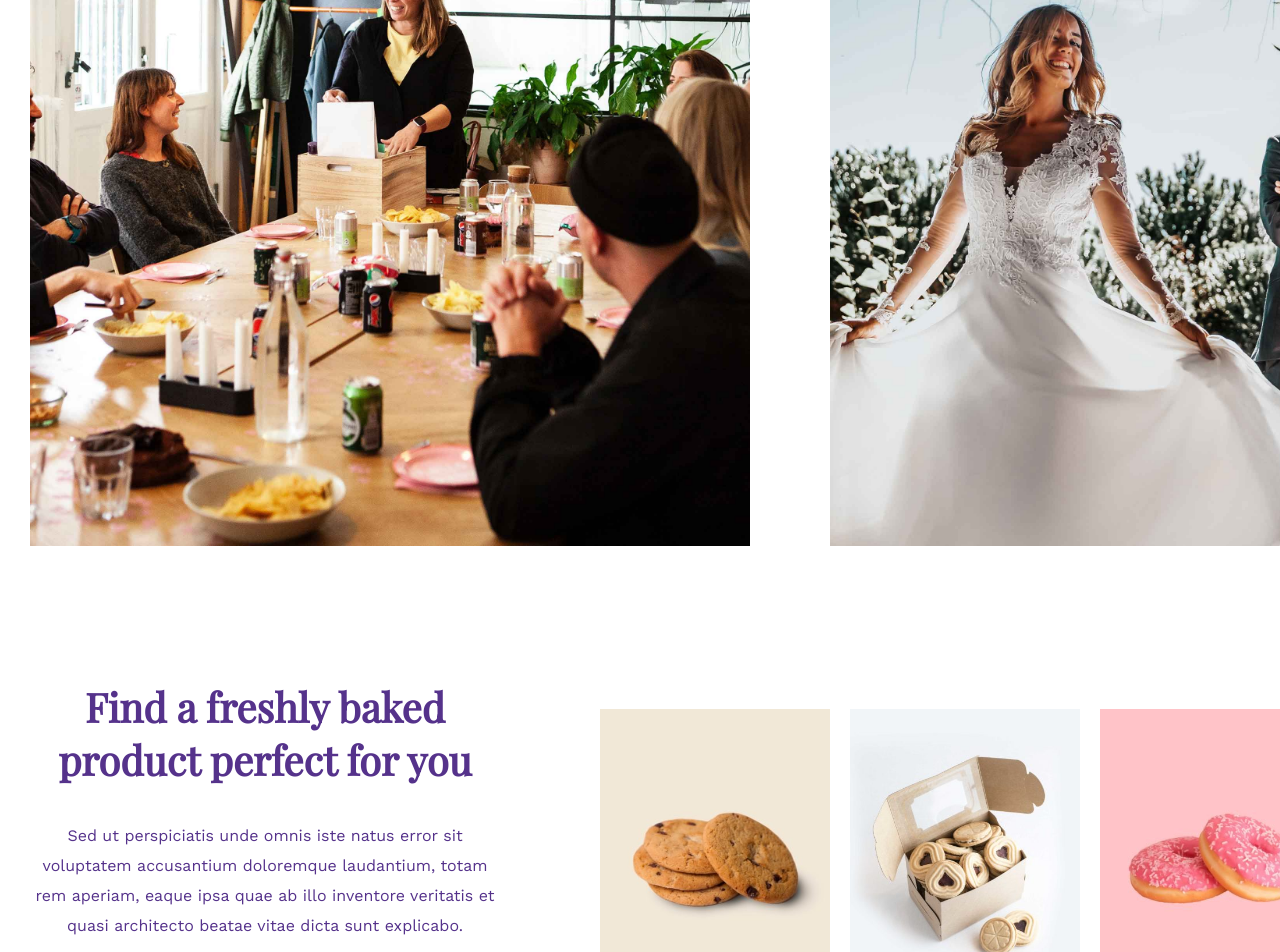
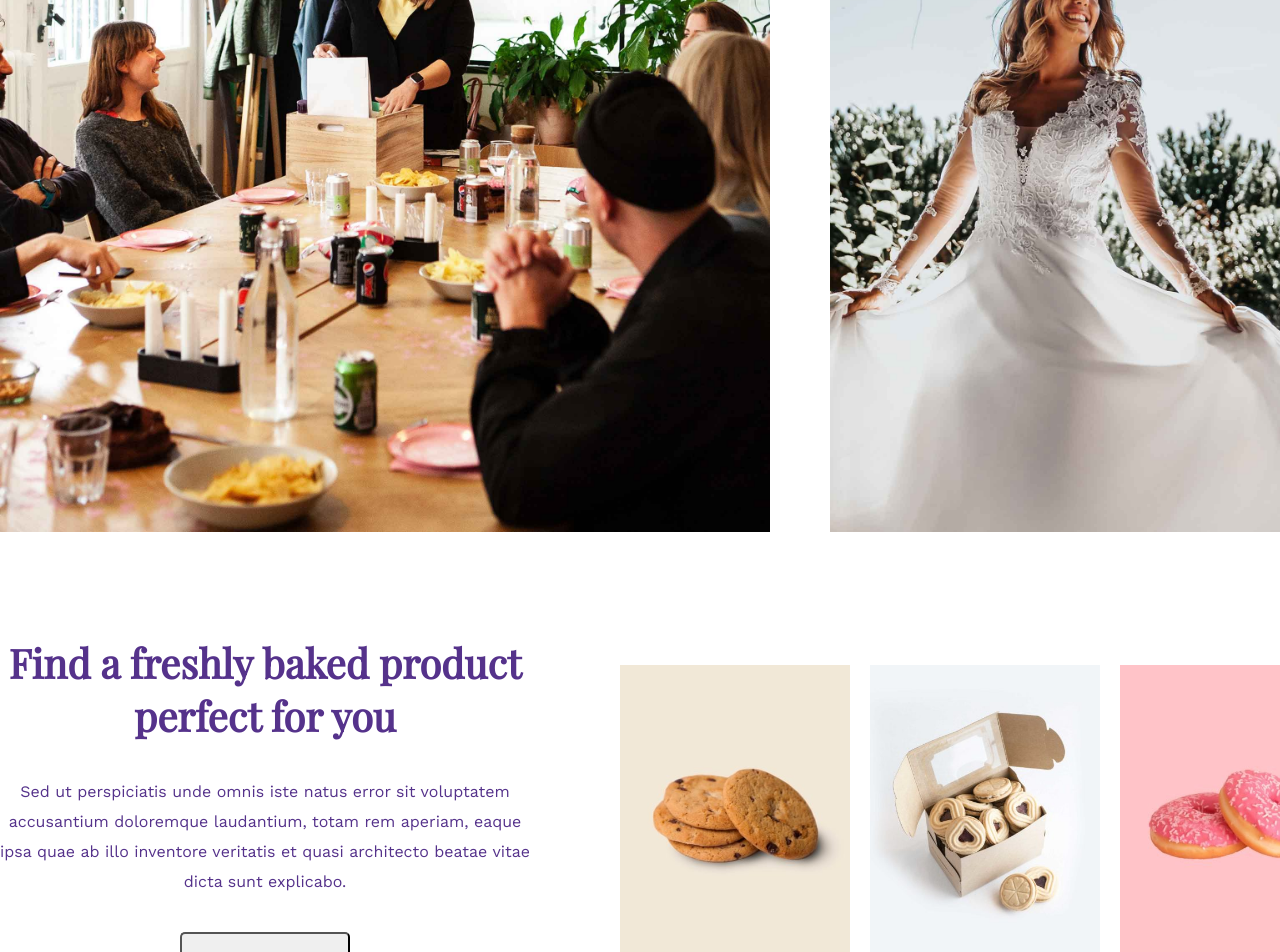
Before and after one commit to EnricoNapolitano/2023-01-31-esame_midterm, a Vue app in the folder proj-html-vuejs/: page / in a window 1280 px wide. Shown: the part 1848-2800 px from the top of the page. Built offline with nearby package versions, Linux system fonts and the light colour scheme.

Commit message:
padd/marg review to get section borders alligned

```diff
--- a/proj-html-vuejs/src/components/AppMain/ShoppingCall.vue
+++ b/proj-html-vuejs/src/components/AppMain/ShoppingCall.vue
@@ -33,6 +33,11 @@ export default {
         height: auto;
     }
 
+    li {
+        padding-left: 20px;
+        padding-right: 0;
+    }
+
     img {
         max-width: 100%;
     }
--- a/proj-html-vuejs/src/components/AppMain/WeddingSection.vue
+++ b/proj-html-vuejs/src/components/AppMain/WeddingSection.vue
@@ -13,7 +13,7 @@ export default {
             <action-call :label="data.event_label" :title="data.event_title"></action-call>
         </div>
         <ul class="d-flex jc-between">
-            <li v-for="img in data.event_img"><img :src="img.src" :alt="img.event"></li>
+            <li v-for="img in data.event_img" :key="img"><img :src="img.src" :alt="img.event"></li>
         </ul>
     </section>
 </template>
@@ -36,8 +36,13 @@ export default {
         @include center-align;
     }
 
+    ul {
+        margin: 0 -30px;
+    }
+
     li {
         margin: 0 30px;
+        padding: 0;
     }
 
     img {
--- a/proj-html-vuejs/src/components/generics/ActionCall.vue
+++ b/proj-html-vuejs/src/components/generics/ActionCall.vue
@@ -17,7 +17,6 @@ export default {
 <style lang="scss" scoped>
 div {
     width: 530px;
-    padding: 30px;
 }
 
 h4,
--- a/proj-html-vuejs/src/components/generics/ProductsGallery.vue
+++ b/proj-html-vuejs/src/components/generics/ProductsGallery.vue
@@ -6,7 +6,7 @@ export default {
 </script>
 <template>
     <ul>
-        <li v-for="item in gallery"><img :src="item.src" :alt="item.title"></li>
+        <li v-for="item in gallery" :key="id"><img :src="item.src" :alt="item.title"></li>
     </ul>
 </template>
 
@@ -15,4 +15,9 @@ ul {
     display: flex;
     justify-content: flex-end;
 }
+
+li {
+    padding: 0;
+    padding-left: 20px;
+}
 </style>
```
